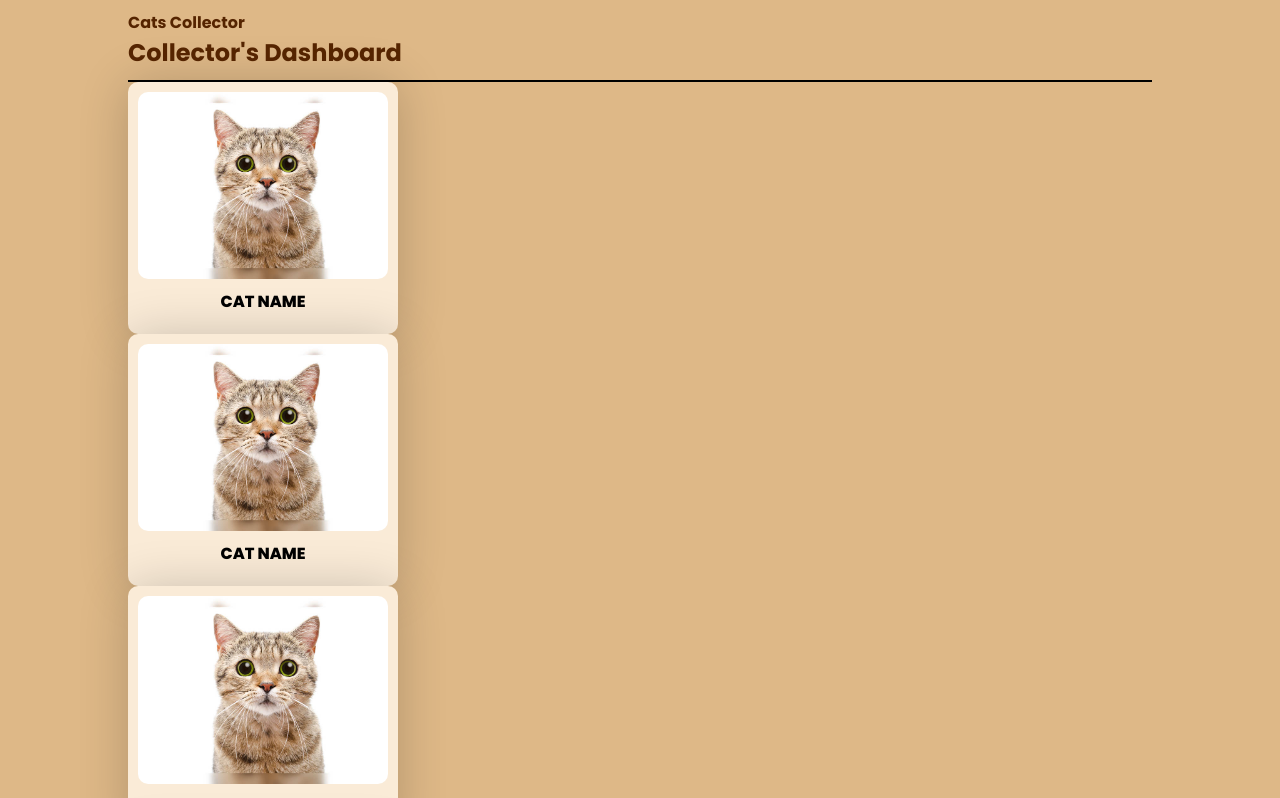
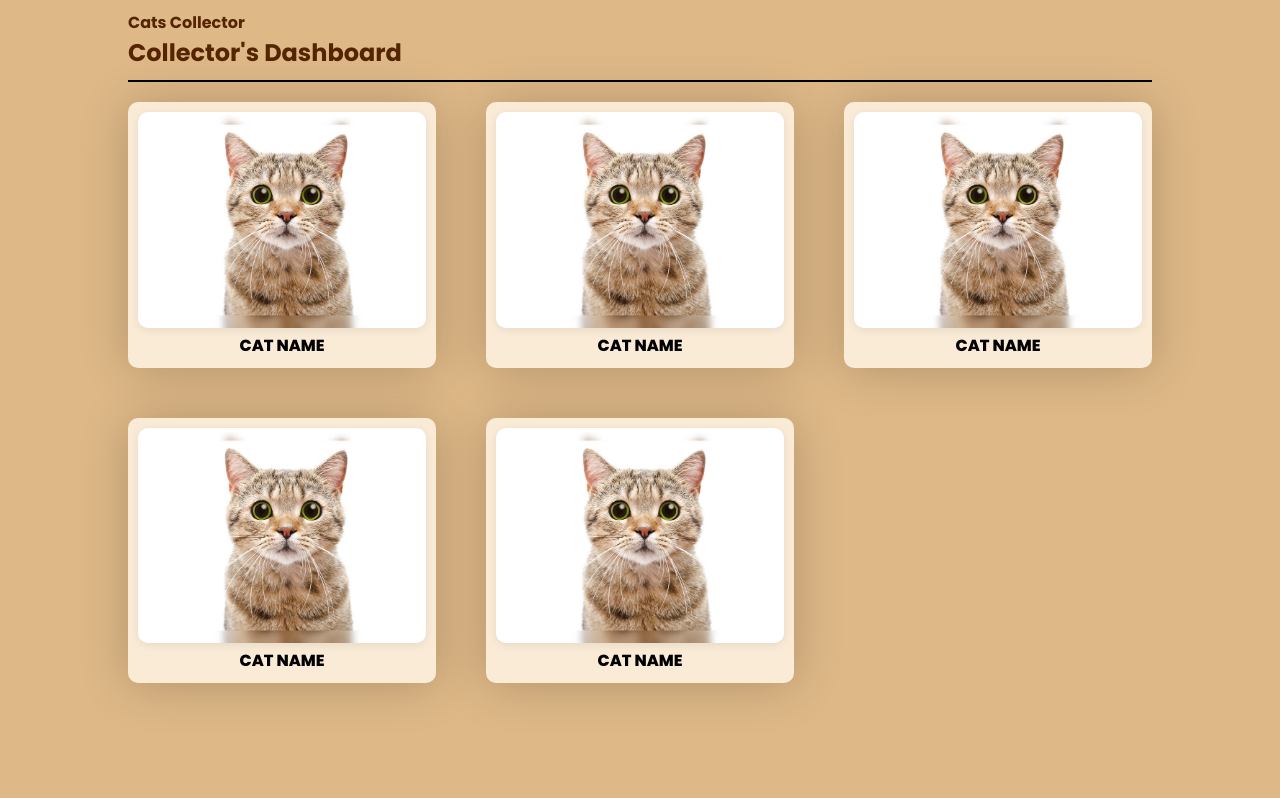
Before and after one commit to naseemshah/cats-collector, a React (Create React App) app in the folder frontend/: page /dash in a window 1280 px wide. Shown: the top 798 px of the page. Built offline with nearby package versions, Linux system fonts and the light colour scheme.

Commit message:
set up basic grid

```diff
--- a/frontend/src/components/common/GirdItem.js
+++ b/frontend/src/components/common/GirdItem.js
@@ -18,7 +18,7 @@ let StyledGridItem = styled.div`
     align-items: center;
     background-color: antiquewhite;
     border-radius: 10px;
-    width: 250px;
+    /* width: 30%; */
     padding: 10px;
     box-shadow: 0px 2px 50px rgba(0,0,0,0.2);
     cursor: grab;
@@ -27,9 +27,10 @@ let StyledGridItem = styled.div`
         border-radius: 10px;
         width: 100%;
         pointer-events: none;
+        box-shadow: 0px 2px 10px rgba(0,0,0,0.08);
     }
     p{
-        margin: 10px 0;
+        margin: 5px 0 0 0;
         padding: 0;
         text-transform: uppercase;
         text-align: center;
@@ -40,5 +41,7 @@ let StyledGridItem = styled.div`
         background-color: #9b5e02;
         color: white;
         transition: all 0.3s ease-in-out;
+        transform: scale(1.05);
+        box-shadow: 0px 15px 50px rgba(0,0,0,0.6);
     }
 `
--- a/frontend/src/components/pages/Dashboard/GridSection.js
+++ b/frontend/src/components/pages/Dashboard/GridSection.js
@@ -17,6 +17,9 @@ function GridSection(props) {
 export default GridSection;
 
 let StyledGridSection = styled.section`
-
-
+    display: grid;
+    margin: 20px 0;
+    grid-template-columns: repeat(3,1fr);
+    grid-gap: 50px;
+    justify-content: space-between;
 `
```
